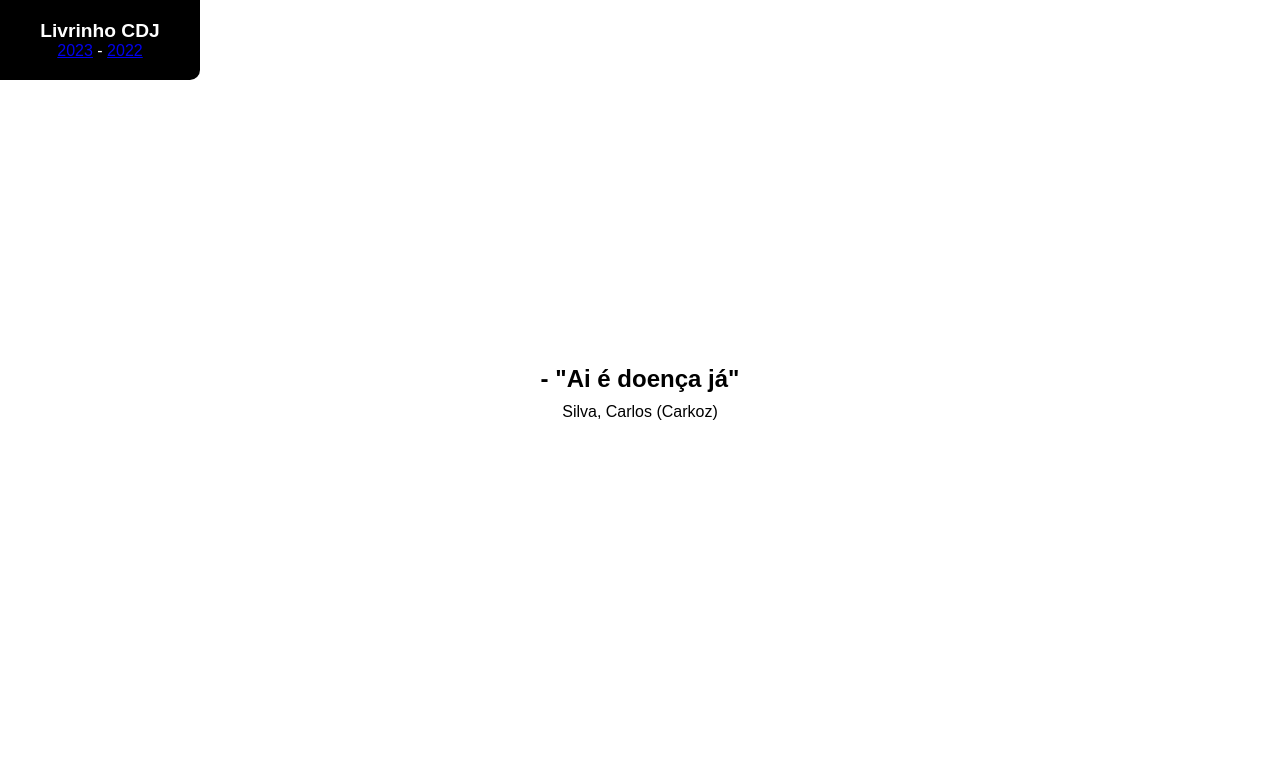
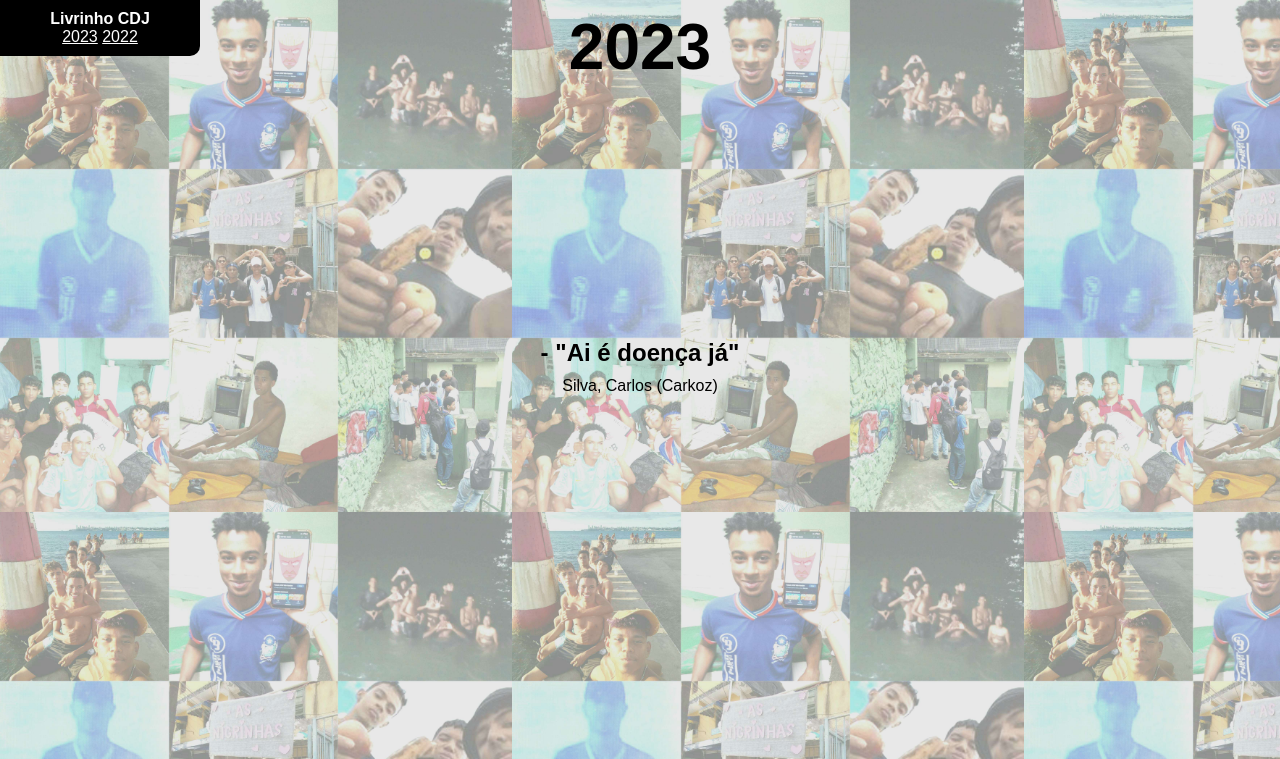
Before and after one commit to cappp/livrinhocdj, a plain HTML site: page index.html in a window 1280 px wide. Shown: the top 759 px of the page. Drawn offline with Linux system fonts and the light colour scheme; a web font is replaced by a local one.

Commit message:
atualizar

```diff
--- a/index.html
+++ b/index.html
@@ -9,10 +9,11 @@
   <body>
     <header id="livrinho-cdj">
       <h1>Livrinho CDJ</h1>
-      <a href="#ano-2023">2023</a> -
+      <a href="#ano-2023">2023</a>
       <a href="#ano-2022">2022</a>
     </header>
     <div id="ano-2023">
+      <h3>2023</h3>
       <div>
         <h2>- "Ai é doença já"</h2>
         <p>Silva, Carlos (Carkoz)</p>
@@ -1425,6 +1426,7 @@
       <h1>2023</h1>
     </div>
     <div id="ano-2022">
+      <h3>2022</h3>
       <div>
         <h2>- "Pu, cheio de recuperação"</h2>
         <p>Alexandre, Carlos</p>
--- a/style.css
+++ b/style.css
@@ -8,6 +8,7 @@
 }
 
 html {
+  height: 100%;
   font-family: "Protest Strike", sans-serif;
 }
 
@@ -23,20 +24,31 @@ body {
   top: 0;
   text-align: center;
   position: fixed;
-  padding: 20px;
+  padding: 10px;
   color: #fff;
   background-color: #000;
   border-radius: 0 0 10px 0;
 }
 
 #livrinho-cdj h1 {
-  font-size: 1.2em;
+  font-size: 1em;
   font-family: "Sixtyfour", sans-serif;
 }
 
+#livrinho-cdj a {
+  color: #fff;
+}
+
 #ano-2023,
-#ano-2024 {
-  margin-top: 45vh;
+#ano-2022 {
+  background-image: url("2023.jpg");
+  background-size: 40%;
+  border-style: solid;
+  border-width: 0 0 5px 0;
+}
+
+#ano-2022 {
+  background-image: url("2022.png");
 }
 
 #ano-2023 > div,
@@ -45,6 +57,15 @@ body {
   display: flex;
   flex-direction: column;
   align-items: center;
+}
+
+#ano-2023 h3,
+#ano-2022 h3 {
+  margin-bottom: 30vh;
+  font-size: 4em;
+  text-align: center;
+  color: #000;
+  padding: 10px;
 }
 
 #ano-2023 h1,
@@ -79,6 +100,6 @@ body {
   #ano-2023 > div > small,
   #ano-2022 > div > h2,
   #ano-2022 > div > small {
-    width: 85%;
+    width: 90%;
   }
 }
```
Also changed, not shown: .prettierrc.json (added), 2022.png (added), 2023.jpg (added).
